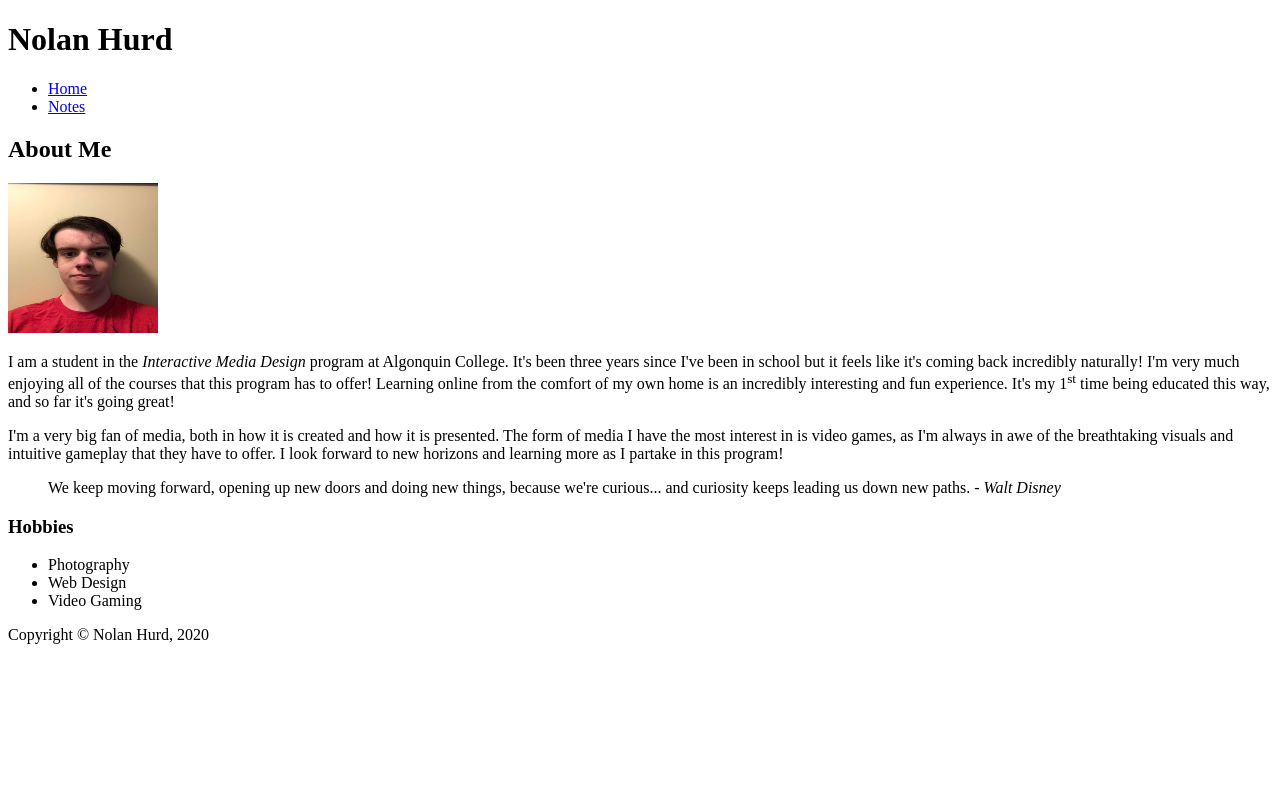
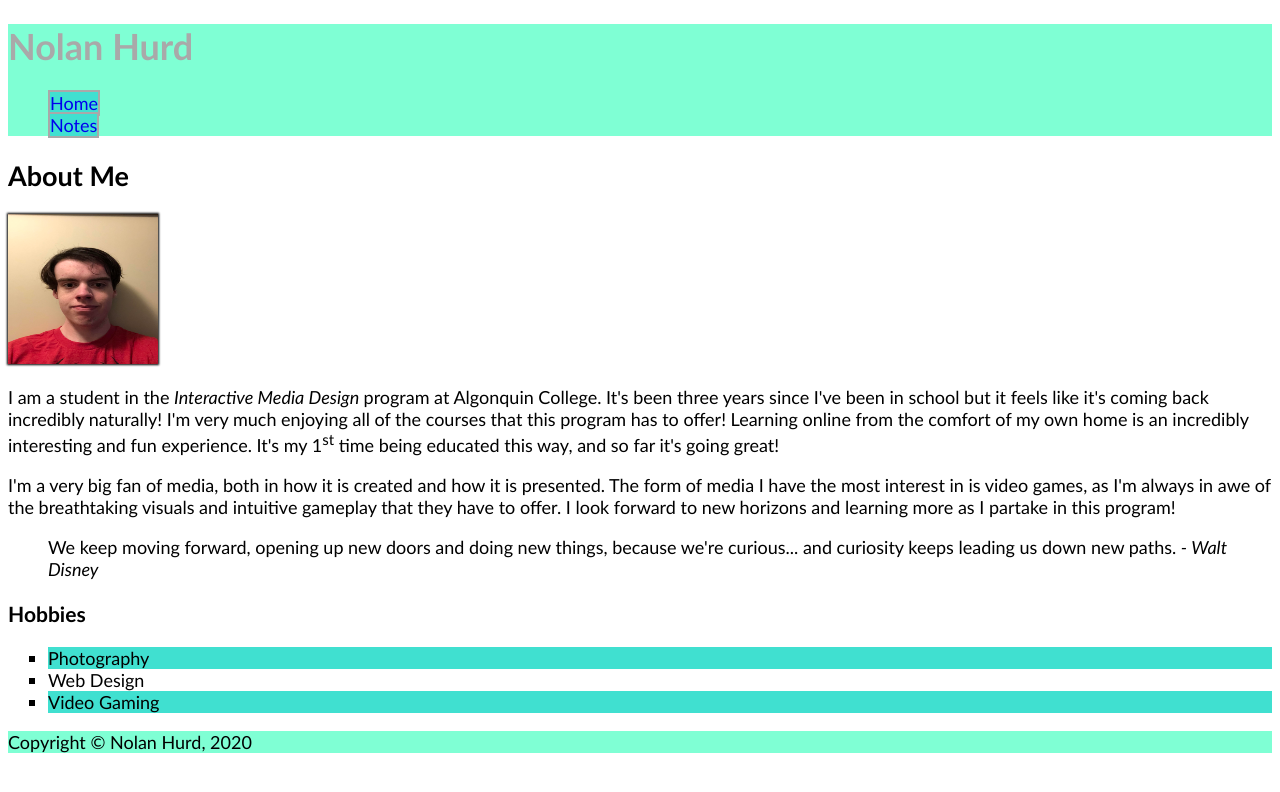
Before and after one commit to NolanHurd/hurd0038.github.io, a plain HTML site: page html-assignment/index.html in a window 1280 px wide. Drawn offline with Linux system fonts and the light colour scheme.

Commit message:
updating html assignment

```diff
--- /dev/null
+++ b/html-assignment/css/main.css
@@ -0,0 +1,33 @@
+body {
+    font-size: 18px;
+    font-family: 'Gill Sans', 'Gill Sans MT', Calibri, 'Trebuchet MS', sans-serif;
+}
+header, footer {
+    background-color: aquamarine;
+}
+ .site-title {
+    color: darkgrey;
+}
+ #my-image {
+    box-shadow: 0 0 2px 1px  black;
+}
+aside ul {
+    list-style: square;
+}
+aside ul :nth-child(1){
+    background: turquoise;
+}
+aside ul :nth-child(3){
+    background: turquoise;
+}
+nav ul {
+    list-style: none;
+}
+nav ul a{
+    text-decoration: none;
+    background: turquoise;
+    border: 2px solid darkgray;
+}
+nav ul a:hover{
+    background: white;
+}
--- a/html-assignment/index.html
+++ b/html-assignment/index.html
@@ -3,12 +3,13 @@
 
     <head>
         <meta charset="UTF-8">
+        <link href="css/main.css" rel="stylesheet">
         <title>Nolan Hurd - Home</title>
     </head>
 
     <body>
 <header>
-    <h1>Nolan Hurd</h1>
+    <h1 class="site-title">Nolan Hurd</h1>
     <nav>
         <ul>
             <li>
@@ -22,7 +23,7 @@
 </header>
 <article>
     <h2>About Me</h2>
-    <img src="images/nolan.jpg" alt="picture of nolan hurd" width="150", height="150">
+    <img id="my-image" src="images/nolan.jpg" alt="picture of nolan hurd" width="150", height="150">
     <p>I am a student in the <em>Interactive Media Design </em>program at Algonquin College. It&apos;s been three years since I&apos;ve been in school but it feels like it&apos;s coming back incredibly naturally! I&apos;m very much enjoying all of the courses that this program has to offer! Learning online from the comfort of my own home is an incredibly interesting and fun experience. It&apos;s my 1<sup>st</sup> time being educated this way, and so far it&apos;s going great!</p>
     <p>I&apos;m a very big fan of media, both in how it is created and how it is presented. The form of media I have the most interest in is video games, as I&apos;m always in awe of the breathtaking visuals and intuitive gameplay that they have to offer. I look forward to new horizons and learning more as I partake in this program!</p>
     <blockquote>
```
Also changed, not shown: html-assignment/notes.html (+2 -1 lines), 1 other file.
